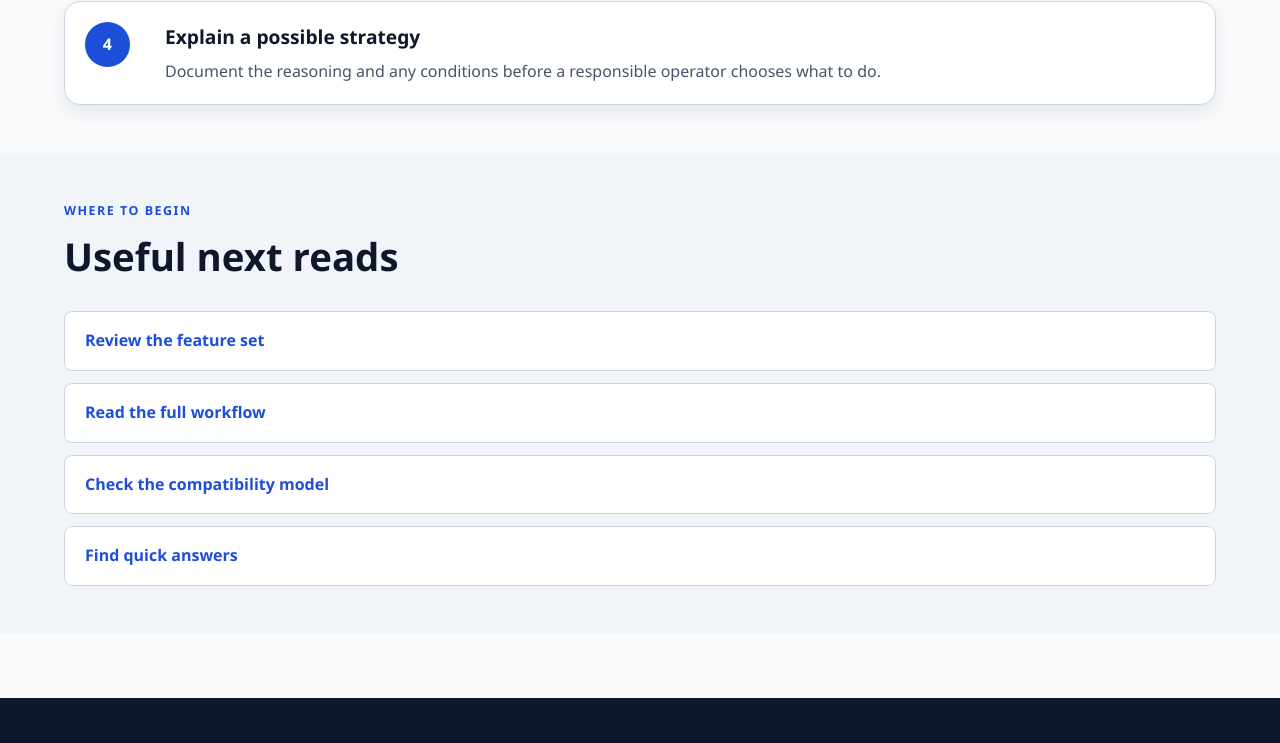
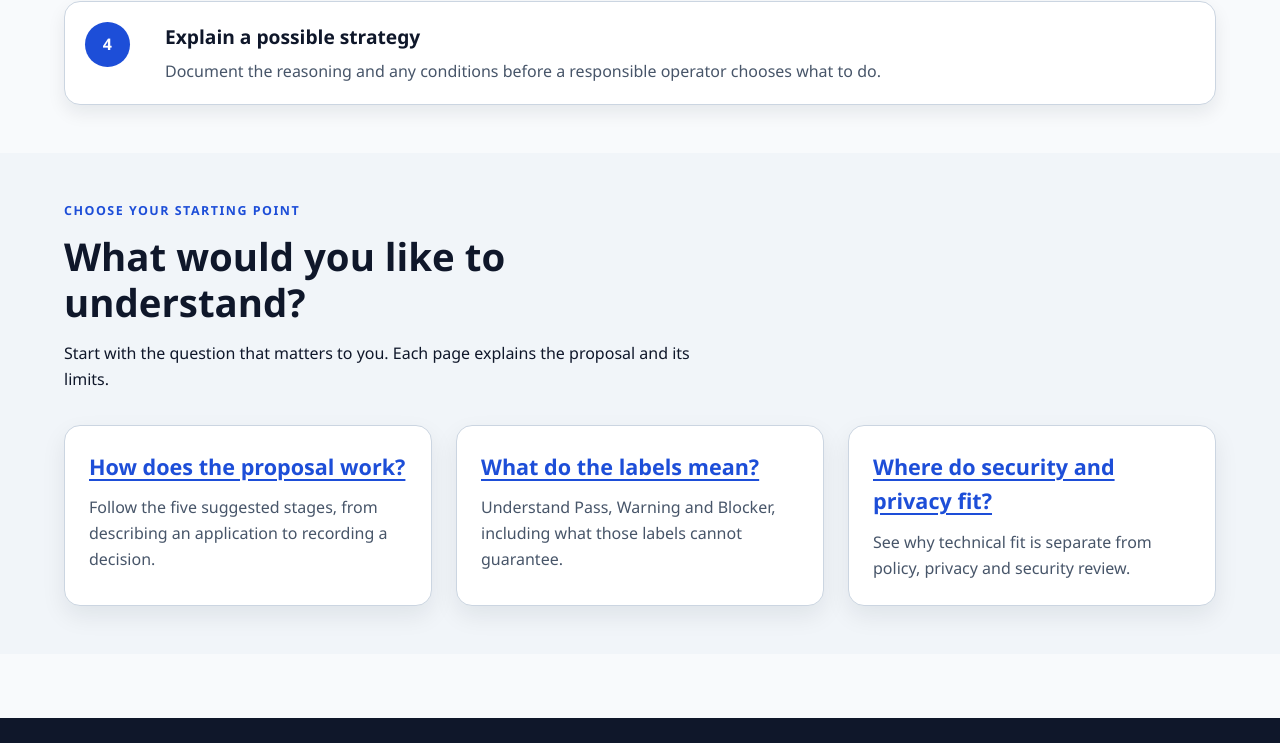
Before and after one commit to dikenna-dotcom/Front-end-project-1, a plain HTML site: page index.html in a window 1280 px wide. Shown: the part 1960-2703 px from the top of the page. Drawn offline with Linux system fonts and the light colour scheme.

Commit message:
Improve home page guidance for static visitors
Co-authored-by: Copilot <223556219+Copilot@users.noreply.github.com>

```diff
--- a/assets/css/style.css
+++ b/assets/css/style.css
@@ -409,6 +409,20 @@ main {
   box-shadow: 0 10px 25px var(--shadow);
 }
 
+.starting-point {
+  height: 100%;
+}
+
+.starting-point h3 {
+  margin-top: 0;
+}
+
+.starting-point a {
+  text-decoration: underline;
+  text-decoration-thickness: 0.08em;
+  text-underline-offset: 0.18em;
+}
+
 .info-card,
 .feature-card,
 .status-card {
--- a/index.html
+++ b/index.html
@@ -166,17 +166,26 @@
         </div>
       </section>
 
-      <section class="section section-muted">
+      <section class="section section-muted" aria-labelledby="starting-point-title">
         <div class="container">
           <div class="section-heading narrow">
-            <p class="eyebrow">Where to begin</p>
-            <h2>Useful next reads</h2>
+            <p class="eyebrow">Choose your starting point</p>
+            <h2 id="starting-point-title">What would you like to understand?</h2>
+            <p>Start with the question that matters to you. Each page explains the proposal and its limits.</p>
           </div>
-          <div class="link-list">
-            <a href="features.html">Review the feature set</a>
-            <a href="how-it-works.html">Read the full workflow</a>
-            <a href="compatibility.html">Check the compatibility model</a>
-            <a href="faq.html">Find quick answers</a>
+          <div class="card-grid three-up">
+            <article class="info-card starting-point">
+              <h3><a href="how-it-works.html">How does the proposal work?</a></h3>
+              <p>Follow the five suggested stages, from describing an application to recording a decision.</p>
+            </article>
+            <article class="info-card starting-point">
+              <h3><a href="compatibility.html">What do the labels mean?</a></h3>
+              <p>Understand Pass, Warning and Blocker, including what those labels cannot guarantee.</p>
+            </article>
+            <article class="info-card starting-point">
+              <h3><a href="security.html">Where do security and privacy fit?</a></h3>
+              <p>See why technical fit is separate from policy, privacy and security review.</p>
+            </article>
           </div>
         </div>
       </section>
```
Also changed, not shown: docs/evidence/home-starting-points-1440.png (added), docs/evidence/home-starting-points-320.png (added), docs/evidence/home-starting-points-768.png (added), 5 other files.
